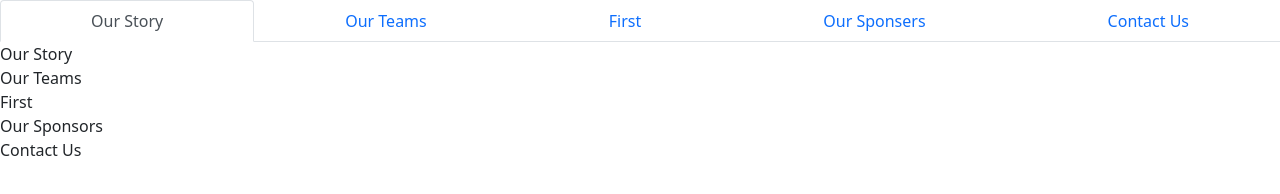
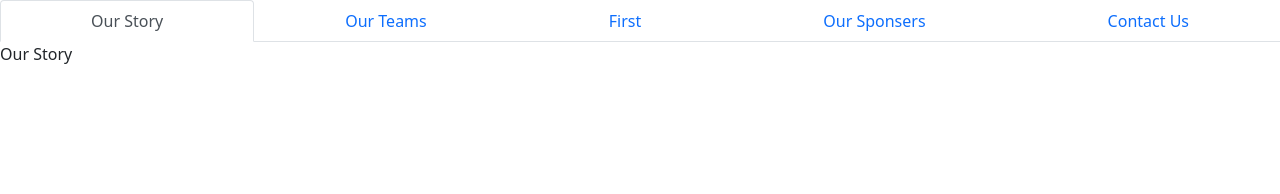
Before and after one commit to Lionotics/Lionotics.github.io, a plain HTML site: page index.html in a window 1280 px wide. Drawn offline with Linux system fonts and the light colour scheme.

Commit message:
fixed a bad file path

```diff
--- a/index.html
+++ b/index.html
@@ -17,12 +17,12 @@
 </ul>
 <div id="story" class="folder">Our Story</div>
 <div id="teams" class="folder">Our Teams</div>
-<div id="Megilos" class="first">First</div>
+<div id="first" class="folder">First</div>
 <div id="sponsors" class="folder">Our Sponsors</div>
 <div id="contact" class="folder">Contact Us</div>
 <script src="Libraries/jquery-3.6.0.min.js"></script>
 <script src="Libraries/bootstrap.min.js"></script>
-<script src="Opener.js"></script>
+<script src="Libraries/Opener.js"></script>
 <script src="index.js"></script>
 </body>
 </html>
```
